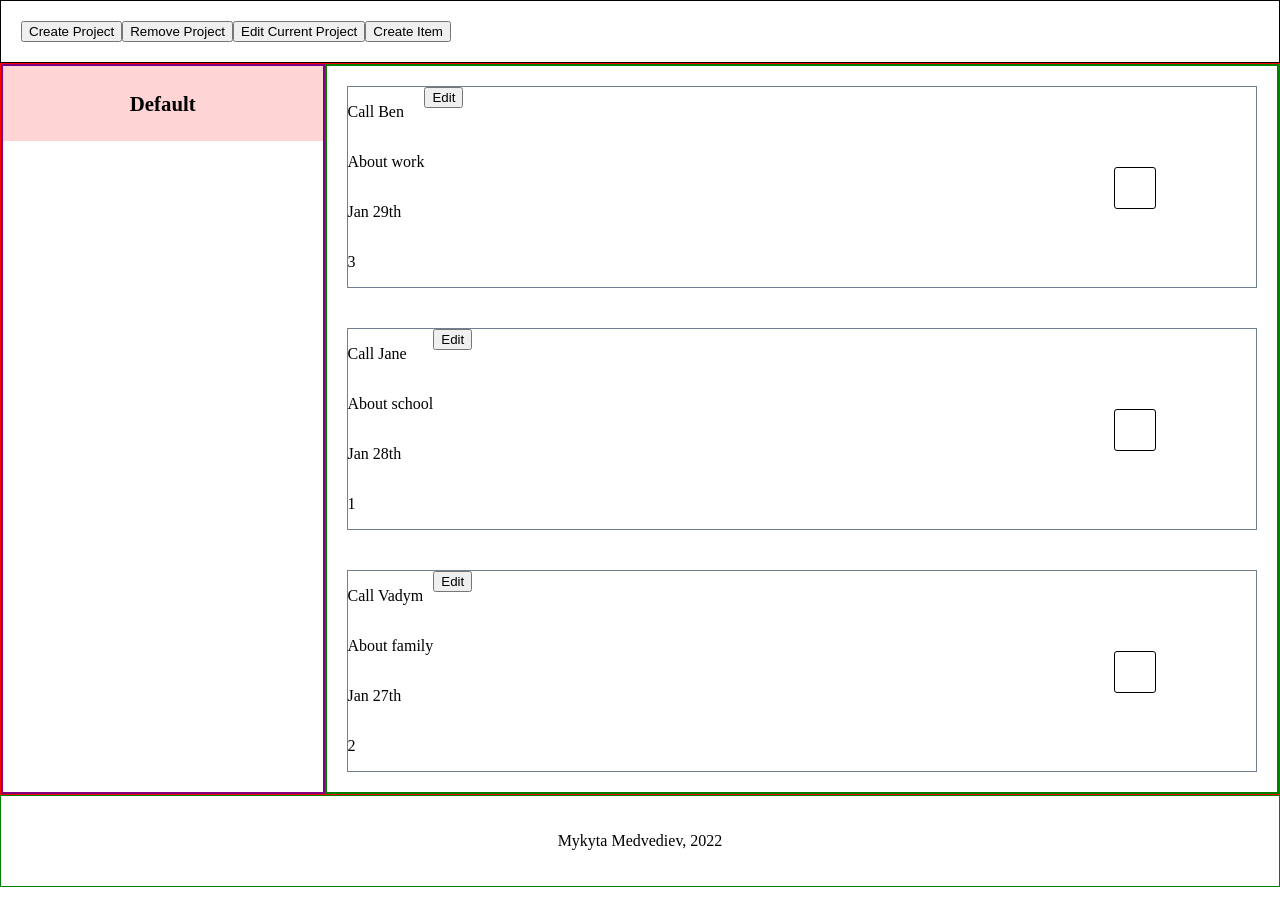
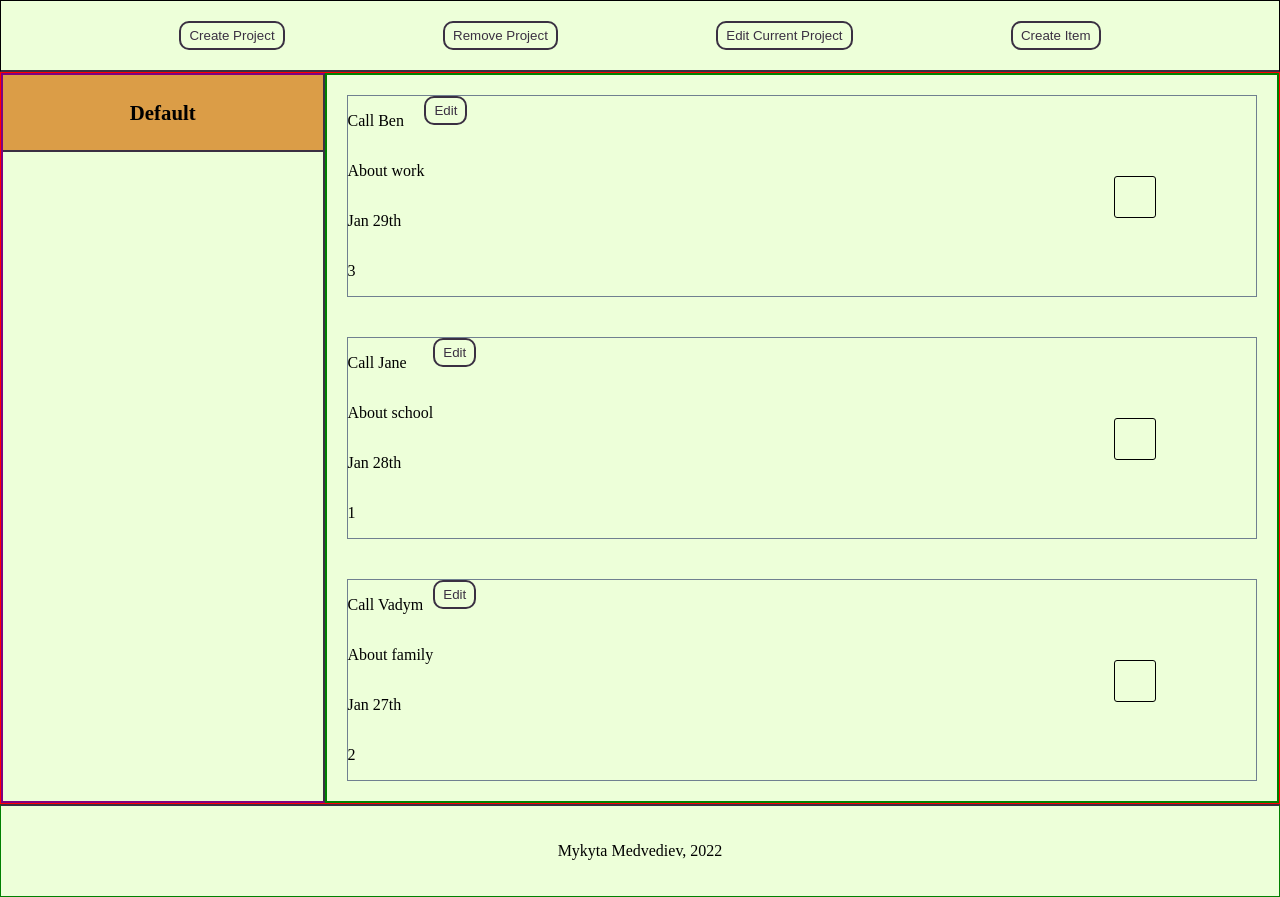
Before and after one commit to Furilon/to-do-app, a website built with webpack: page public/index.html in a window 1280 px wide. Built offline with nearby package versions, Linux system fonts and the light colour scheme.

Commit message:
Styled buttons and the background

```diff
--- a/src/style.css
+++ b/src/style.css
@@ -4,19 +4,34 @@ body {
     display: flex;
     flex-direction: column;
     min-height: 100vh;
-    overflow: hidden;
+    background-color: #EDFFD9;
 }
 
 #header {
-    border: 1px solid black;
+    border-bottom: 2px solid #3A3042;
     padding: 20px;
     flex: 0 0 auto;
     display: flex;
-    justify-content: flex-start;
+    justify-content: space-evenly;
+}
+
+button {
+    background-color: #EDFFD9;
+    color: #3A3042;
+    border: 2px solid #3A3042;
+    border-radius: 10px;
+    padding: 5px 8px;
+    transition: background-color 0.2s linear 0.01s,
+                color 0.2s linear 0.01s;
+}
+
+button:hover {
+    color: #EDFFD9;
+    background-color: #3A3042;
+    cursor: pointer;
 }
 
 #content {
-    border: 1px solid red;
     display: flex;
     flex: 1 1 auto;
 }
@@ -33,19 +48,20 @@ body {
     justify-content: center;
     align-items: center;
     font-size: 1.3em;
+    border-bottom: 2px solid #3A3042
 }
 
 .project:hover {
-    background-color: rgb(221, 221, 221);
+    background-color: #ff784f;
 }
 
 .active {
-    background-color: rgb(255, 212, 212);
+    background-color: #db9d47;
     font-weight: bold;
 }
 
 #content #projects {
-    border: 2px solid purple;
+    border-right: 2px solid #3A3042;
     display: flex;
     flex-direction: column;
     flex: 1 0 auto;
@@ -53,7 +69,6 @@ body {
 }
 
 #content #todos {
-    border: 2px solid green;
     display: flex;
     flex-direction: column;
     flex: 1 0 auto;
@@ -84,10 +99,11 @@ body {
 
 .todo-item input:hover {
     background-color: rgb(195, 195, 195);
+    cursor: pointer;
 }
 
 #footer {
-    border: 1px solid green;
+    border-top: 2px solid #3A3042;
     padding: 20px;
     display: flex;
     justify-content: center;
```
